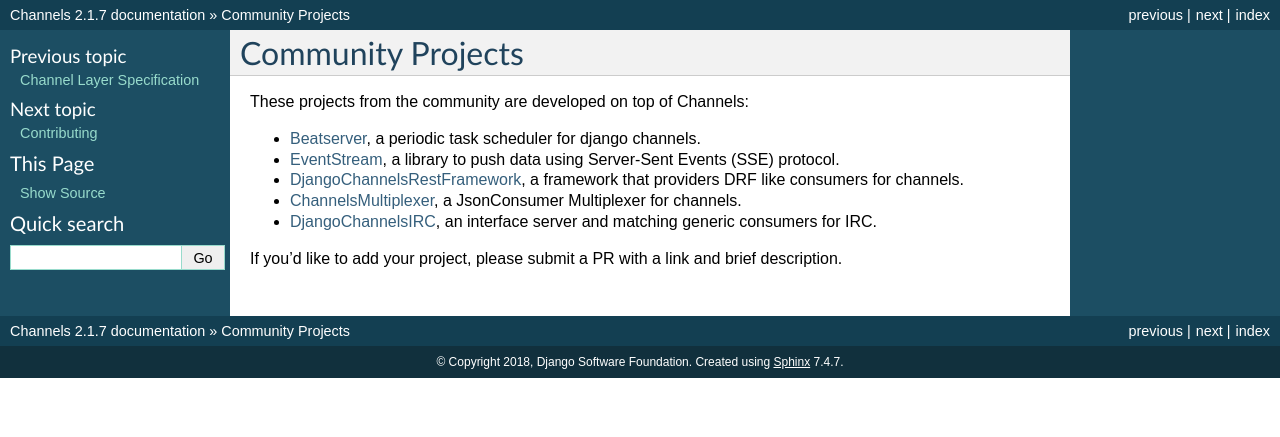
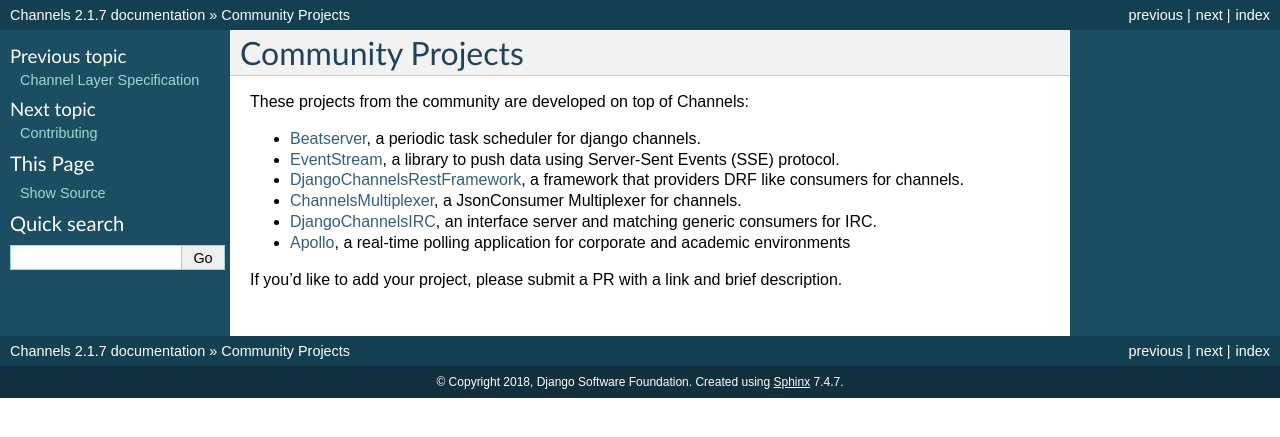
Before and after one commit to phillipchain/DjangoChannels, a Sphinx documentation site: the page built from docs/community.rst, in a window 1280 px wide. Shown: the top 437 px of the page. Built offline with Sphinx 7.4.7, drawn with Linux system fonts in a browser that asks for light colours.

Commit message:
Added "Apollo" polls app to community projects. (#1275)

```diff
--- a/docs/community.rst
+++ b/docs/community.rst
@@ -8,6 +8,7 @@
 * DjangoChannelsRestFramework_, a framework that providers DRF like consumers for channels.
 * ChannelsMultiplexer_, a JsonConsumer Multiplexer for channels.
 * DjangoChannelsIRC_, an interface server and matching generic consumers for IRC.
+* Apollo_, a real-time polling application for corporate and academic environments
 
 If you'd like to add your project, please submit a PR with a link and brief description.
 
@@ -16,3 +17,4 @@
 .. _DjangoChannelsRestFramework: https://github.com/hishnash/djangochannelsrestframework
 .. _ChannelsMultiplexer: https://github.com/hishnash/channelsmultiplexer
 .. _DjangoChannelsIRC: https://github.com/AdvocatesInc/django-channels-irc
+.. _Apollo: https://github.com/maliesa96/apollo
```
